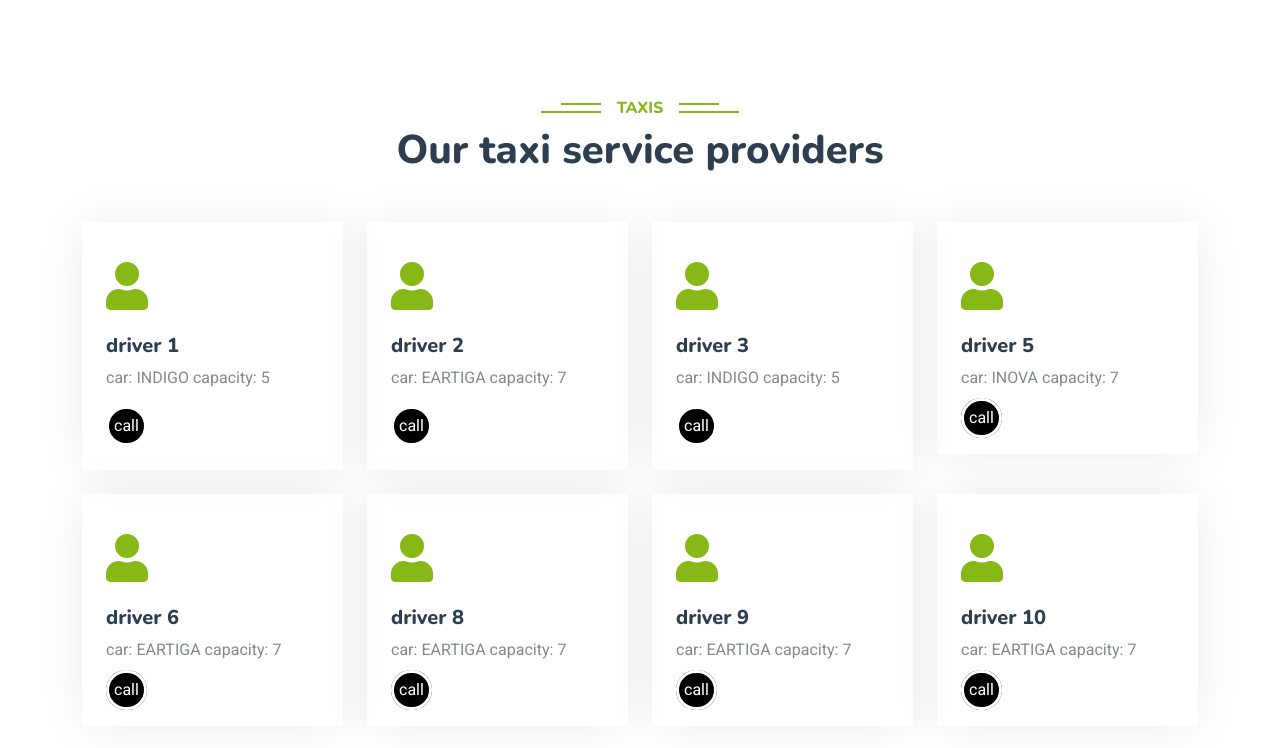
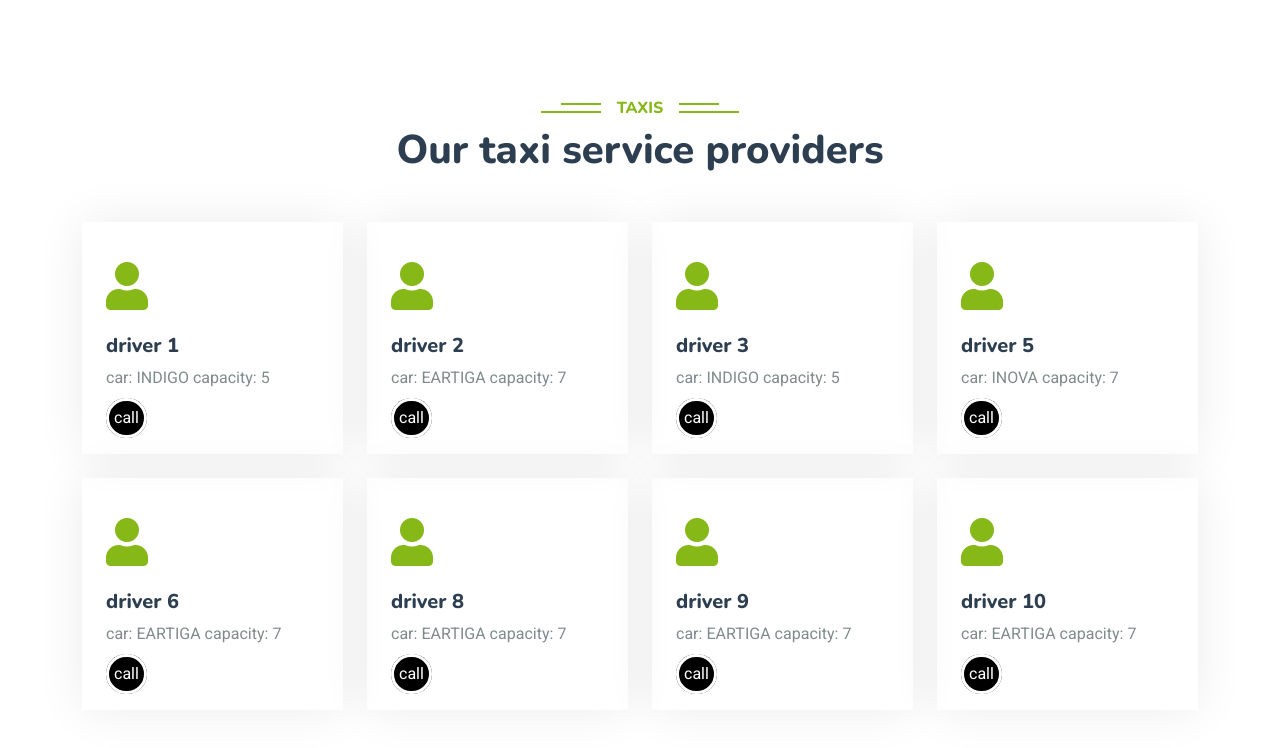
Before and after one commit to Yuvraj1239/epics_taxi, a plain HTML site: page index.html in a window 1280 px wide. Shown: the part 1183-1931 px from the top of the page. Drawn offline with nearby package versions, Linux system fonts and the light colour scheme.

Commit message:
Update index.html

```diff
--- a/index.html
+++ b/index.html
@@ -123,10 +123,10 @@
                                 car: INDIGO
                                 capacity: 5
                             </p>
-                            <button class = "caller">
-                                <a   href="tel:8989453054"></a>
-                                call
-                            </button>
+
+                            <a class="caller"  href="tel:8989453054">call</a>
+
+
                         </div>
                     </div>
                 </div>
@@ -139,10 +139,10 @@
                                 car: EARTIGA
                                 capacity: 7
                             </p>
-                            <button class = "caller">
-                                <a   href="tel:8989453054"></a>
-                                call
-                            </button>
+
+                            <a class="caller"  href="tel:8989453054">call</a>
+
+
                         </div>
                     </div>
                 </div>
@@ -155,10 +155,10 @@
                                 car: INDIGO
                                 capacity: 5
                             </p>
-                            <button class = "caller">
-                                <a  href="tel:8989453054"></a>
-                                call
-                            </button>
+
+                            <a class="caller" href="tel:8989453054">call</a>
+
+
                         </div>
                     </div>
                 </div>
@@ -172,7 +172,7 @@
                                 capacity: 7
                             </p>
 
-                                <a class="caller"  href="tel:8989453054">call</a>
+                            <a class="caller"  href="tel:8989453054">call</a>
 
 
                         </div>
```
